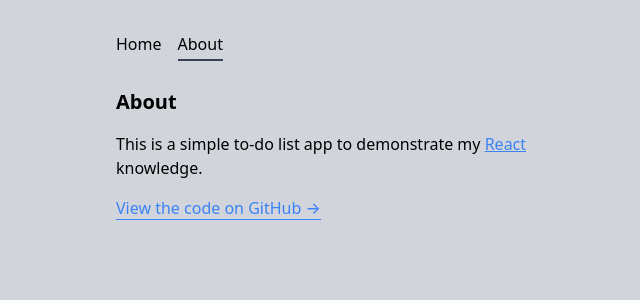
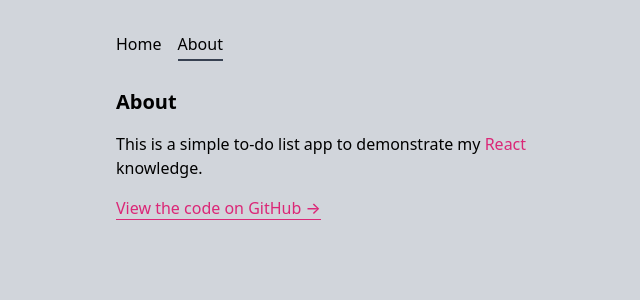
Before and after one commit to naruto4999/to-do-app, a React (Create React App) app: page /about in a window 1280 px wide. Shown: the top 300 px of the page, without its empty margins (300-940 px from the left). Built offline with nearby package versions, Linux system fonts and the light colour scheme.

Commit message:
About: Update colors, add hover color for links and transition

```diff
--- a/src/pages/About.js
+++ b/src/pages/About.js
@@ -4,12 +4,12 @@ function About() {
       <h1 className="text-xl font-bold">About</h1>
 
       <p className="mt-4">
-        This is a simple to-do list app to demonstrate my <a className="underline font-medium text-blue-500" href="https://reactjs.org/" target="_blank">React</a> knowledge.
+        This is a simple to-do list app to demonstrate my <a className="transition duration-500 ease-in-out font-medium text-pink-600 hover:text-pink-500" href="https://reactjs.org/" target="_blank">React</a> knowledge.
       </p>
 
       <p className="mt-4">
         <a
-          className="border-b border-blue-500 font-medium text-blue-500"
+          className="transition duration-500 ease-in-out border-b border-pink-600 font-medium text-pink-600 hover:text-pink-500"
           href="https://github.com/Phixyn/react-todo-app"
           target="_blank"
         >
```
